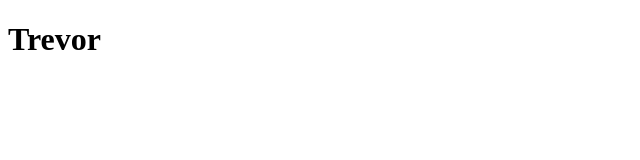
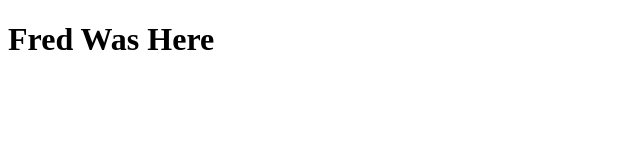
Before and after one commit to trev-of-ev/pt-git-upload, a plain HTML site: page index.html in a window 1280 px wide. Shown: the whole page, without its empty margins (0-640 px from the left). Drawn offline with Linux system fonts and the light colour scheme.

Commit message:
fred was here

```diff
--- a/index.html
+++ b/index.html
@@ -7,7 +7,7 @@
 </head>
 <body>
     <main>
-        <h1>Trevor</h1>
+        <h1>Fred Was Here</h1>
     </main>
 </body>
 </html>
```
